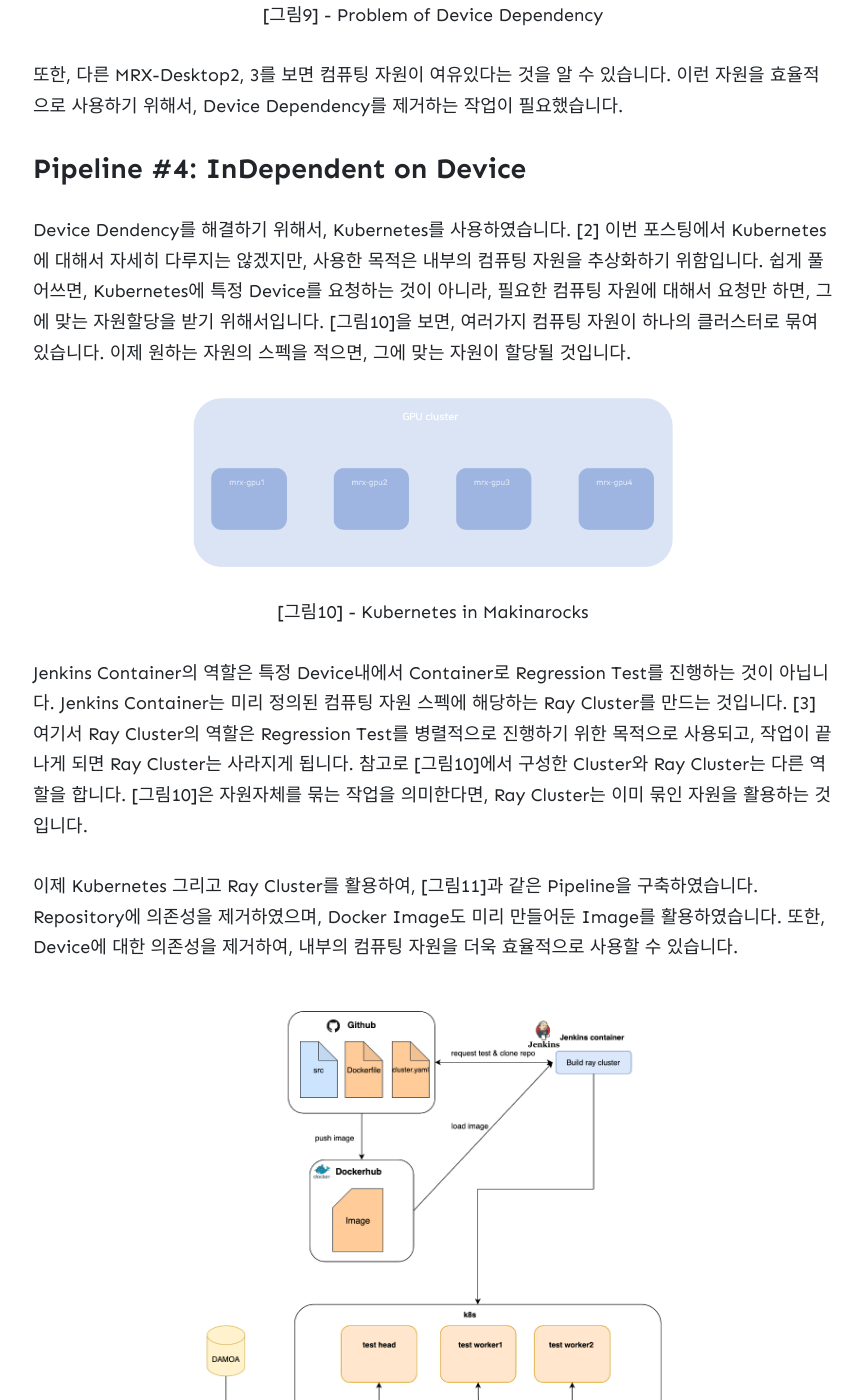
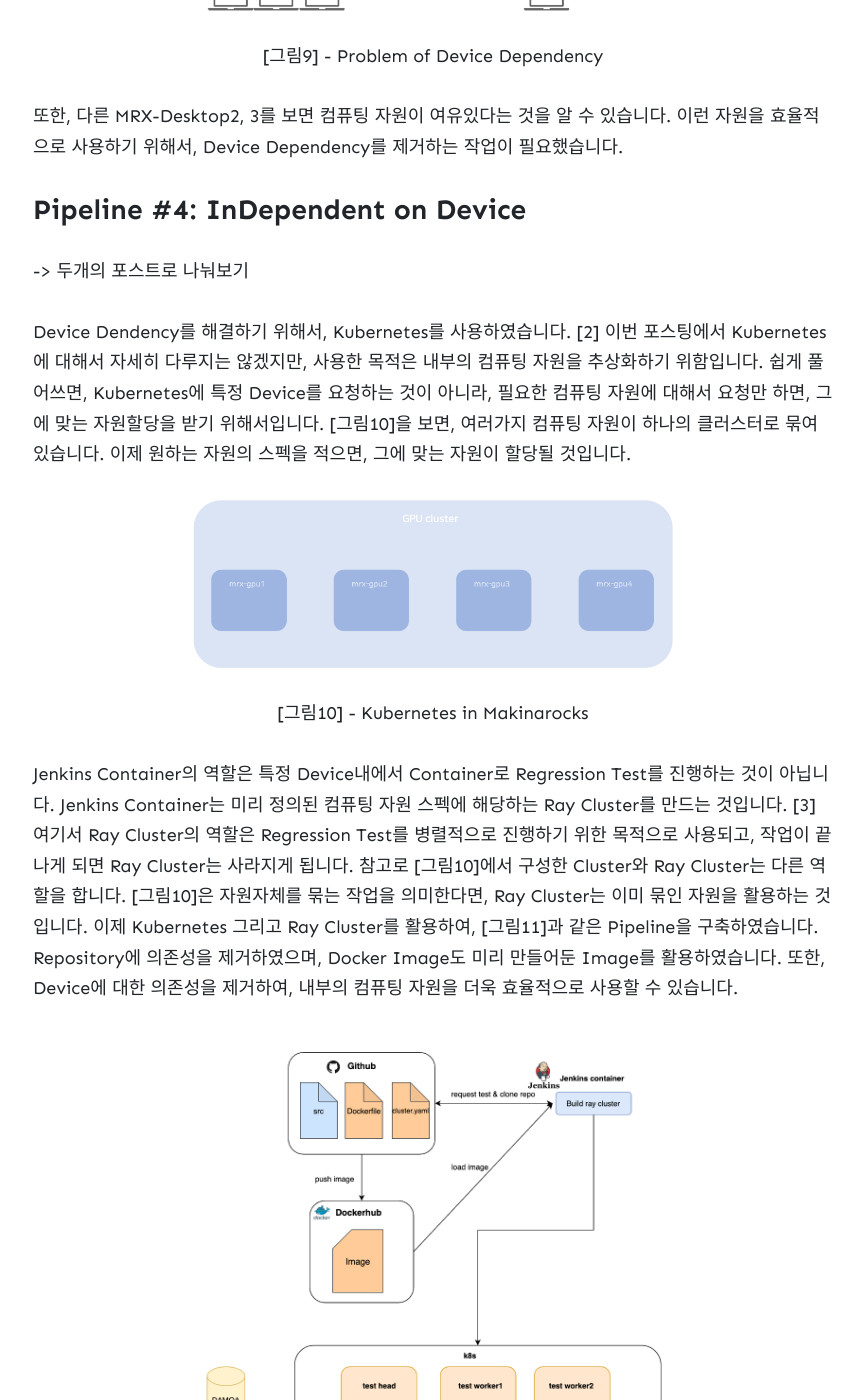
Before and after one commit to wowthemesnet/jekyll-theme-memoirs, a Jekyll site: the page built from _posts/2020-02-10-Performance-Test.md, in a window 1280 px wide and 1400 px high, scrolled down 6771 px. Shown: the whole window, without its empty margins (207-1070 px from the left). Built offline with Jekyll 4.4.1, drawn with Linux system fonts in a browser that asks for light colours; nearby versions of some CDN libraries; comment, search, counter and statistics services are not loaded; some of the changed text lies outside the part shown.

Commit message:
feat: Edit content

```diff
--- a/_posts/2020-02-10-Performance-Test.md
+++ b/_posts/2020-02-10-Performance-Test.md
@@ -69,12 +69,10 @@
 
 <figure class="image" style="align: center;">
 <p align="center">
-  <img src="/assets/images/2020-02-10-Performance-Test/5.png" alt="Gitflow Workflow" width="40%">
+  <img src="/assets/images/2020-02-10-Performance-Test/5.png" alt="Gitflow Workflow" width="60%">
   <figcaption style="text-align: center;">[그림5] - 경우의 수</figcaption>
 </p>
 </figure>
-
-
 <figure class="image" style="align: center;">
 <p align="center">
   <img src="/assets/images/2020-02-10-Performance-Test/graph1.png" alt="Gitflow Workflow" width="40%">
@@ -95,7 +93,7 @@
 
 ### Pipeline #1: Dependent on Repository
 
-첫 번째로 구현한 Pipeline은 아래 [그림6]에서 볼 수 있습니다. Jenkins Container가 Regression Test 대상이 되는 Repository의 Requiremnts를 미리 가지고 있습니다. 그리고, Test요청을 GitHub에서 보내면, Regression Test를 진행하게 됩니다. 이런 구조는 한 Repository에 의존성을 가지게 된다는 문제를 가지고 있습니다.
+첫 번째로 구현한 Pipeline은 아래 [그림6]에서 볼 수 있습니다. Jenkins Container가 Regression Test 대상이 되는 Repository의 Requiremnts를 미리 가지고 있습니다. 학습에 필요한 데이터의 경우 NAS에 저장해두고 요청 시 접근하여 사용합니다. GitHub에서 Test요청을 보내면, Regression Test를 진행하게 됩니다. 이런 구조는 한 Repository에 의존성을 가지게 된다는 문제를 가지고 있습니다.
 
 <figure class="image" style="align: center;">
 <p align="center">
@@ -142,6 +140,8 @@
 
 ### Pipeline #4: InDependent on Device
 
+-> 두개의 포스트로 나눠보기
+
 Device Dendency를 해결하기 위해서, Kubernetes를 사용하였습니다. [2] 이번 포스팅에서 Kubernetes에 대해서 자세히 다루지는 않겠지만, 사용한 목적은 내부의 컴퓨팅 자원을 추상화하기 위함입니다. 쉽게 풀어쓰면, Kubernetes에 특정 Device를 요청하는 것이 아니라, 필요한 컴퓨팅 자원에 대해서 요청만 하면, 그에 맞는 자원할당을 받기 위해서입니다. [그림10]을 보면, 여러가지 컴퓨팅 자원이 하나의 클러스터로 묶여있습니다. 이제 원하는 자원의 스펙을 적으면, 그에 맞는 자원이 할당될 것입니다.
 
 <figure class="image" style="align: center;">
@@ -152,8 +152,6 @@
 </figure>
 
 Jenkins Container의 역할은 특정 Device내에서 Container로 Regression Test를 진행하는 것이 아닙니다. Jenkins Container는 미리 정의된 컴퓨팅 자원 스펙에 해당하는 Ray Cluster를 만드는 것입니다. [3] 여기서 Ray Cluster의 역할은 Regression Test를 병렬적으로 진행하기 위한 목적으로 사용되고, 작업이 끝나게 되면 Ray Cluster는 사라지게 됩니다. 참고로 [그림10]에서 구성한 Cluster와 Ray Cluster는 다른 역할을 합니다. [그림10]은 자원자체를 묶는 작업을 의미한다면, Ray Cluster는 이미 묶인 자원을 활용하는 것입니다.
-
-
 이제 Kubernetes 그리고 Ray Cluster를 활용하여, [그림11]과 같은 Pipeline을 구축하였습니다. Repository에 의존성을 제거하였으며, Docker Image도 미리 만들어둔 Image를 활용하였습니다. 또한, Device에 대한 의존성을 제거하여, 내부의 컴퓨팅 자원을 더욱 효율적으로 사용할 수 있습니다.
 
 <figure class="image" style="align: center;">
```
